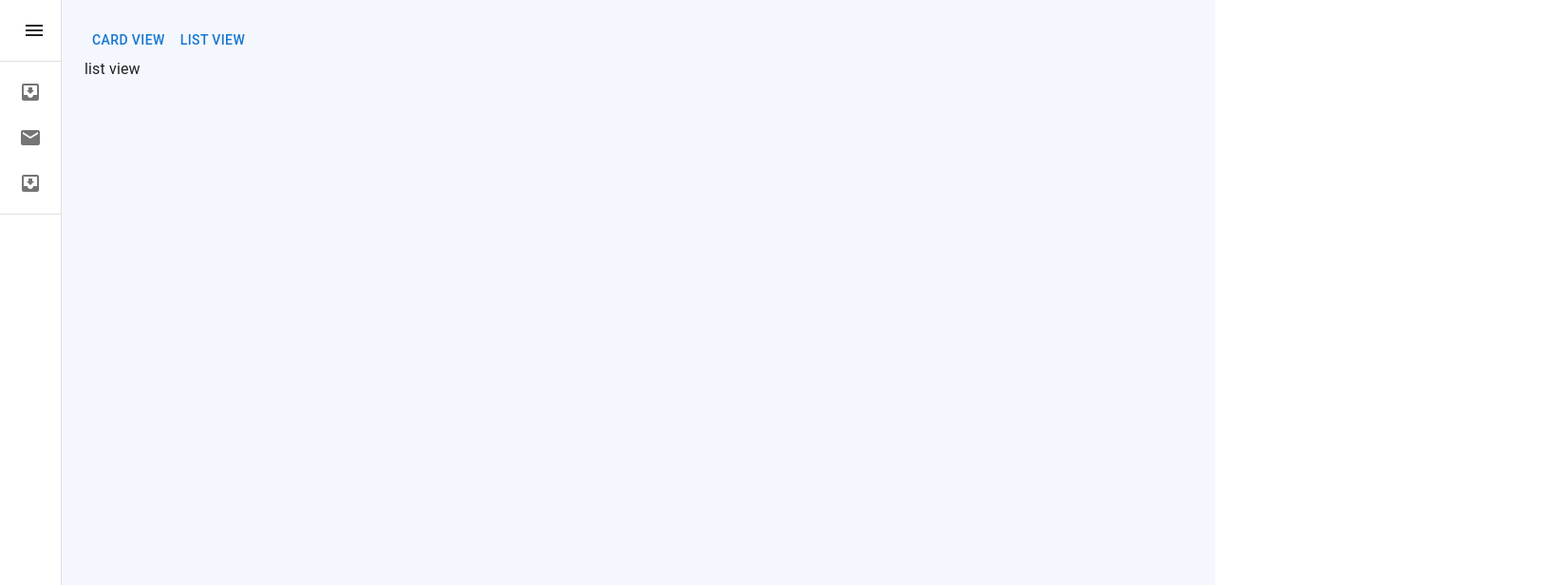
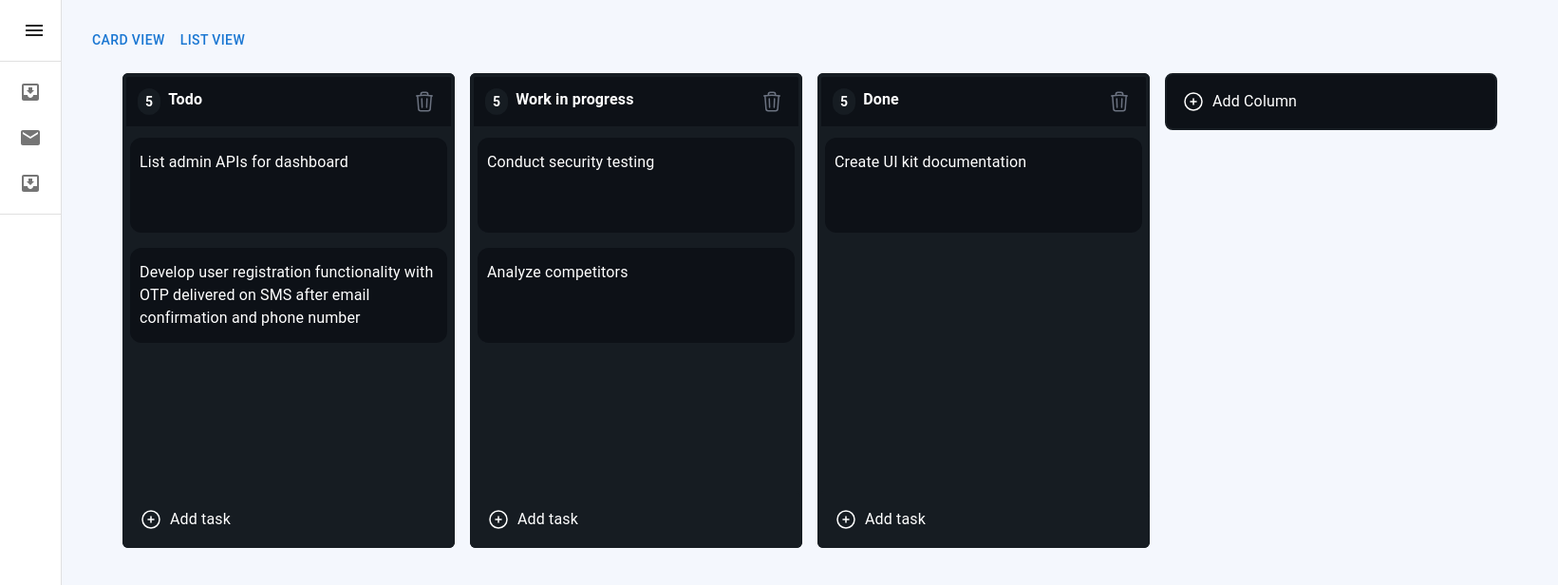
Before and after one commit to Tapendra18/react-blog-practice, a React (Create React App) app: page /dashboard in a window 1280 px wide. Both pictures are taken after a click on the button "LIST VIEW". Shown: the top 616 px of the page at 95% size, 1641 px wide, since content can reach past the window. Built offline with nearby package versions, Linux system fonts and the light colour scheme.

Commit message:
list view

```diff
--- a/package.json
+++ b/package.json
@@ -15,8 +15,10 @@
     "@testing-library/user-event": "^13.5.0",
     "axios": "^1.7.1",
     "formik": "^2.4.6",
+    "framer-motion": "^11.2.6",
     "react": "^18.3.1",
     "react-dom": "^18.3.1",
+    "react-icons": "^5.2.1",
     "react-redux": "^9.1.2",
     "react-router-dom": "^6.23.1",
     "react-scripts": "5.0.1",
--- a/src/components/ListView.jsx
+++ b/src/components/ListView.jsx
@@ -1,8 +1,308 @@
-import React from "react";
-import KanbanBoard from "./kanbanView";
+import PlusIcon from "../icons/PlusIcon";
+import { useMemo, useState } from "react";
+import ColumnContainer from "./ColumnContainer";
+import {
+  DndContext,
+  DragEndEvent,
+  DragOverEvent,
+  DragOverlay,
+  DragStartEvent,
+  PointerSensor,
+  useSensor,
+  useSensors,
+} from "@dnd-kit/core";
+import { SortableContext, arrayMove } from "@dnd-kit/sortable";
+import { createPortal } from "react-dom";
+import TaskCard from "./TaskCard";
 
-const ListView = () => {
-  return <div>list view</div>;
-};
+const defaultCols = [
+  {
+    id: "todo",
+    title: "Todo",
+  },
+  {
+    id: "doing",
+    title: "Work in progress",
+  },
+  {
+    id: "done",
+    title: "Done",
+  },
+];
+
+const defaultTasks = [
+  {
+    id: "1",
+    columnId: "todo",
+    content: "List admin APIs for dashboard",
+  },
+  {
+    id: "2",
+    columnId: "todo",
+    content:
+      "Develop user registration functionality with OTP delivered on SMS after email confirmation and phone number confirmation",
+  },
+  {
+    id: "3",
+    columnId: "doing",
+    content: "Conduct security testing",
+  },
+  {
+    id: "4",
+    columnId: "doing",
+    content: "Analyze competitors",
+  },
+  {
+    id: "5",
+    columnId: "done",
+    content: "Create UI kit documentation",
+  },
+];
+
+function ListView() {
+  const [columns, setColumns] = useState(defaultCols);
+  const columnsId = useMemo(() => columns.map((col) => col.id), [columns]);
+
+  const [tasks, setTasks] = useState(defaultTasks);
+
+  const [activeColumn, setActiveColumn] = useState(null);
+
+  const [activeTask, setActiveTask] = useState(null);
+
+  const sensors = useSensors(
+    useSensor(PointerSensor, {
+      activationConstraint: {
+        distance: 10,
+      },
+    })
+  );
+
+  return (
+    <div
+      className="
+        m-auto
+        flex
+        w-full
+        overflow-x-auto
+        overflow-y-hidden
+        px-[40px]
+        pt-4
+    "
+    >
+      <DndContext
+        sensors={sensors}
+        onDragStart={onDragStart}
+        onDragEnd={onDragEnd}
+        onDragOver={onDragOver}
+      >
+        <div className=" flex gap-4">
+          <div className="flex gap-4">
+            <SortableContext items={columnsId}>
+              {columns.map((col) => (
+                <ColumnContainer
+                  key={col.id}
+                  column={col}
+                  deleteColumn={deleteColumn}
+                  updateColumn={updateColumn}
+                  createTask={createTask}
+                  deleteTask={deleteTask}
+                  updateTask={updateTask}
+                  tasks={tasks.filter((task) => task.columnId === col.id)}
+                />
+              ))}
+            </SortableContext>
+          </div>
+          <button
+            onClick={() => {
+              createNewColumn();
+            }}
+            className="
+      h-[60px]
+      w-[350px]
+      min-w-[350px]
+      cursor-pointer
+      rounded-lg
+      bg-mainBackgroundColor
+      border-2
+      border-columnBackgroundColor
+      p-4
+      ring-rose-500
+      hover:ring-2
+      flex
+      gap-2
+      text-white
+      "
+          >
+            <PlusIcon />
+            Add Column
+          </button>
+        </div>
+
+        {createPortal(
+          <DragOverlay>
+            {activeColumn && (
+              <ColumnContainer
+                column={activeColumn}
+                deleteColumn={deleteColumn}
+                updateColumn={updateColumn}
+                createTask={createTask}
+                deleteTask={deleteTask}
+                updateTask={updateTask}
+                tasks={tasks.filter(
+                  (task) => task.columnId === activeColumn.id
+                )}
+              />
+            )}
+            {activeTask && (
+              <TaskCard
+                task={activeTask}
+                deleteTask={deleteTask}
+                updateTask={updateTask}
+              />
+            )}
+          </DragOverlay>,
+          document.body
+        )}
+      </DndContext>
+    </div>
+  );
+
+  function createTask(columnId) {
+    const newTask = {
+      id: generateId(),
+      columnId,
+      content: `Task ${tasks.length + 1}`,
+    };
+
+    setTasks([...tasks, newTask]);
+  }
+
+  function deleteTask(id) {
+    const newTasks = tasks.filter((task) => task.id !== id);
+    setTasks(newTasks);
+  }
+
+  function updateTask(id, content) {
+    const newTasks = tasks.map((task) => {
+      if (task.id !== id) return task;
+      return { ...task, content };
+    });
+
+    setTasks(newTasks);
+  }
+
+  function createNewColumn() {
+    const columnToAdd = {
+      id: generateId(),
+      title: `Column ${columns.length + 1}`,
+    };
+
+    setColumns([...columns, columnToAdd]);
+  }
+
+  function deleteColumn(id) {
+    const filteredColumns = columns.filter((col) => col.id !== id);
+    setColumns(filteredColumns);
+
+    const newTasks = tasks.filter((t) => t.columnId !== id);
+    setTasks(newTasks);
+  }
+
+  function updateColumn(id, title) {
+    const newColumns = columns.map((col) => {
+      if (col.id !== id) return col;
+      return { ...col, title };
+    });
+
+    setColumns(newColumns);
+  }
+
+  function onDragStart(event) {
+    if (event.active.data.current?.type === "Column") {
+      setActiveColumn(event.active.data.current.column);
+      return;
+    }
+
+    if (event.active.data.current?.type === "Task") {
+      setActiveTask(event.active.data.current.task);
+      return;
+    }
+  }
+
+  function onDragEnd(event) {
+    setActiveColumn(null);
+    setActiveTask(null);
+
+    const { active, over } = event;
+    if (!over) return;
+
+    const activeId = active.id;
+    const overId = over.id;
+
+    if (activeId === overId) return;
+
+    const isActiveAColumn = active.data.current?.type === "Column";
+    if (!isActiveAColumn) return;
+
+    console.log("DRAG END");
+
+    setColumns((columns) => {
+      const activeColumnIndex = columns.findIndex((col) => col.id === activeId);
+
+      const overColumnIndex = columns.findIndex((col) => col.id === overId);
+
+      return arrayMove(columns, activeColumnIndex, overColumnIndex);
+    });
+  }
+
+  function onDragOver(event) {
+    const { active, over } = event;
+    if (!over) return;
+
+    const activeId = active.id;
+    const overId = over.id;
+
+    if (activeId === overId) return;
+
+    const isActiveATask = active.data.current?.type === "Task";
+    const isOverATask = over.data.current?.type === "Task";
+
+    if (!isActiveATask) return;
+
+    // Im dropping a Task over another Task
+    if (isActiveATask && isOverATask) {
+      setTasks((tasks) => {
+        const activeIndex = tasks.findIndex((t) => t.id === activeId);
+        const overIndex = tasks.findIndex((t) => t.id === overId);
+
+        if (tasks[activeIndex].columnId != tasks[overIndex].columnId) {
+          // Fix introduced after video recording
+          tasks[activeIndex].columnId = tasks[overIndex].columnId;
+          return arrayMove(tasks, activeIndex, overIndex - 1);
+        }
+
+        return arrayMove(tasks, activeIndex, overIndex);
+      });
+    }
+
+    const isOverAColumn = over.data.current?.type === "Column";
+
+    // Im dropping a Task over a column
+    if (isActiveATask && isOverAColumn) {
+      setTasks((tasks) => {
+        const activeIndex = tasks.findIndex((t) => t.id === activeId);
+
+        tasks[activeIndex].columnId = overId;
+        console.log("DROPPING TASK OVER COLUMN", { activeIndex });
+        return arrayMove(tasks, activeIndex, activeIndex);
+      });
+    }
+  }
+}
+
+function generateId() {
+  /* Generate a random number between 0 and 10000 */
+  return Math.floor(Math.random() * 10001);
+}
 
 export default ListView;
--- a/src/components/kanbanView.js
+++ b/src/components/kanbanView.js
@@ -57,46 +57,6 @@ const defaultTasks = [
     columnId: "done",
     content: "Create UI kit documentation",
   },
-  {
-    id: "6",
-    columnId: "done",
-    content: "Dev meeting",
-  },
-  {
-    id: "7",
-    columnId: "done",
-    content: "Deliver dashboard prototype",
-  },
-  {
-    id: "8",
-    columnId: "todo",
-    content: "Optimize application performance",
-  },
-  {
-    id: "9",
-    columnId: "todo",
-    content: "Implement data validation",
-  },
-  {
-    id: "10",
-    columnId: "todo",
-    content: "Design database schema",
-  },
-  {
-    id: "11",
-    columnId: "todo",
-    content: "Integrate SSL web certificates into workflow",
-  },
-  {
-    id: "12",
-    columnId: "doing",
-    content: "Implement error logging and monitoring",
-  },
-  {
-    id: "13",
-    columnId: "doing",
-    content: "Design and implement responsive UI",
-  },
 ];
 
 function KanbanBoard() {
@@ -126,6 +86,7 @@ function KanbanBoard() {
         overflow-x-auto
         overflow-y-hidden
         px-[40px]
+        pt-4
     "
     >
       <DndContext
```
Also changed, not shown: 1 other file (tests, documents, lock files or other folders).
